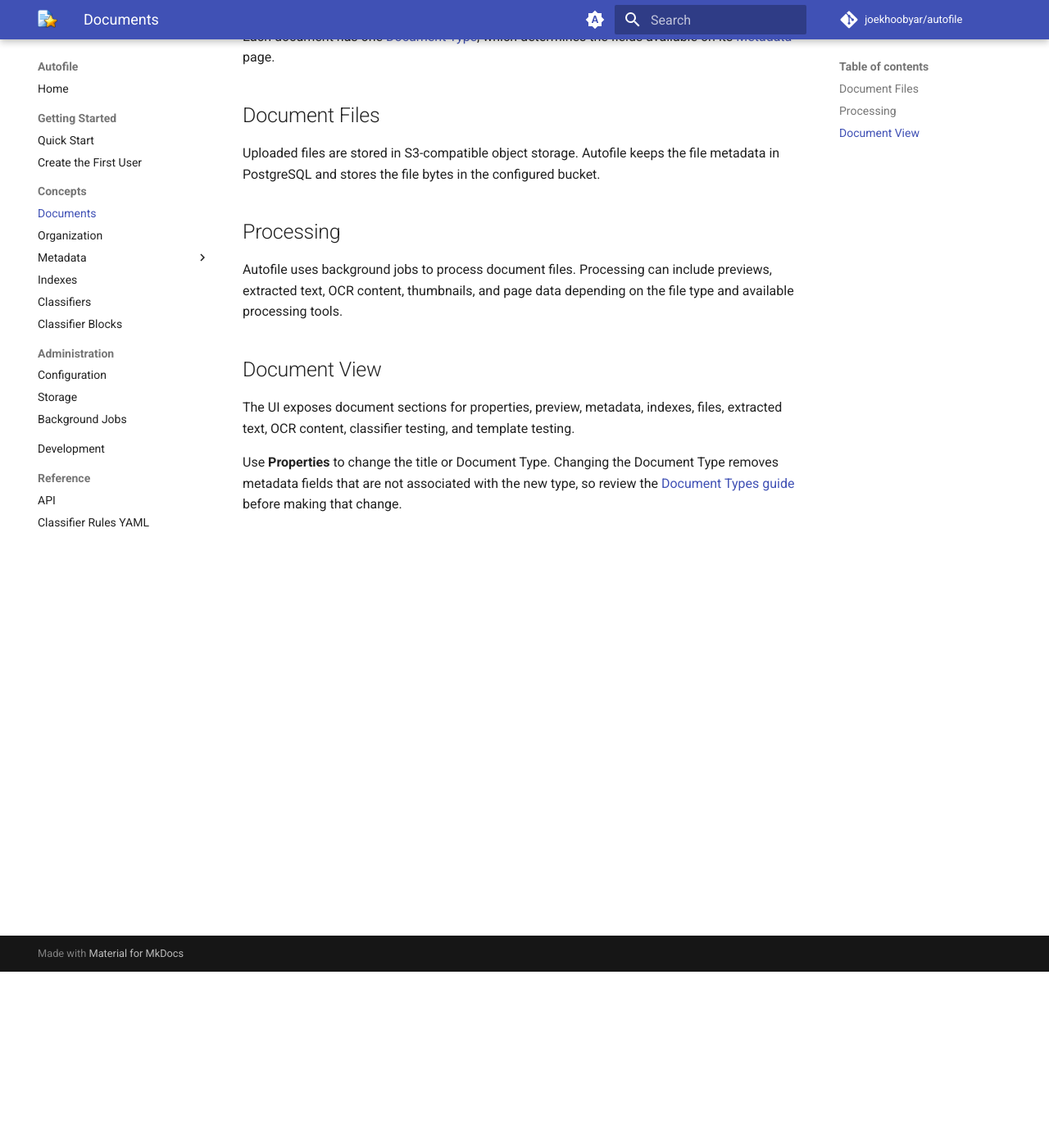
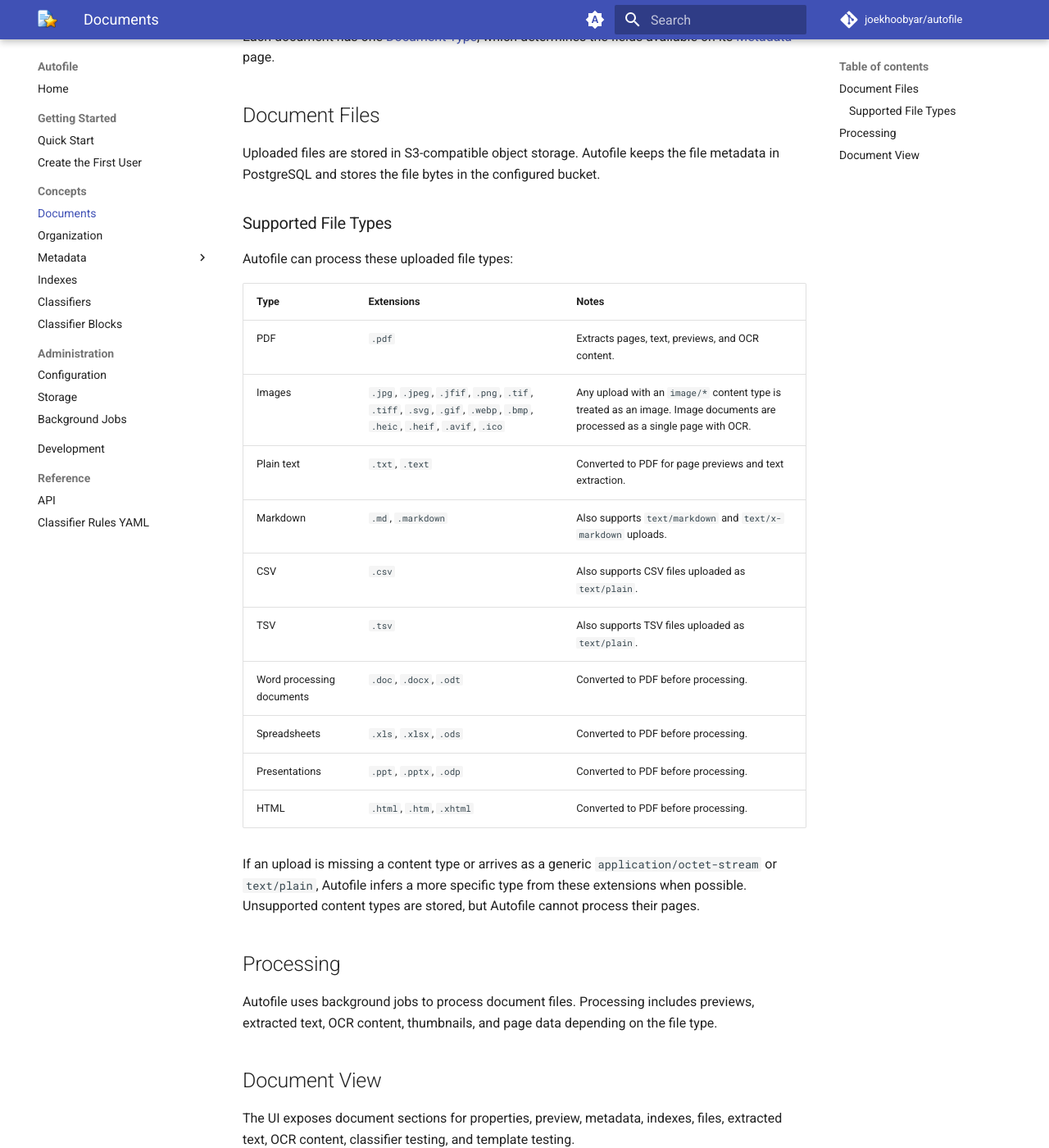
Before and after one commit to joekhoobyar/autofile, an MkDocs documentation site: the page built from docs/concepts/documents.md, in a window 1280 px wide and 1400 px high, scrolled down 215 px. Shown: the whole window at 82% size. Built offline with MkDocs 1.6.1 and Material for MkDocs 9.7.7, drawn with Linux system fonts in a browser that asks for light colours; comment, search, counter and statistics services are not loaded; some of the changed text lies outside the part shown.

Commit message:
docs: list supported file types, other updates

```diff
--- a/docs/concepts/documents.md
+++ b/docs/concepts/documents.md
@@ -1,6 +1,6 @@
 # Documents
 
-Documents are the primary records in Autofile. A document can have uploaded files plus structured information such as title, metadata, tags, cabinets, and index values.
+Documents are the primary records in Autofile. A document has one or more uploaded files plus structured information such as title, metadata, tags, cabinets, and index values.
 
 Each document has one [Document Type](document-types.md), which determines the fields available on its [Metadata](document-metadata.md) page.
 
@@ -8,9 +8,28 @@ Each document has one [Document Type](document-types.md), which determines the f
 
 Uploaded files are stored in S3-compatible object storage. Autofile keeps the file metadata in PostgreSQL and stores the file bytes in the configured bucket.
 
+### Supported File Types
+
+Autofile can process these uploaded file types:
+
+| Type | Extensions | Notes |
+| --- | --- | --- |
+| PDF | `.pdf` | Extracts pages, text, previews, and OCR content. |
+| Images | `.jpg`, `.jpeg`, `.jfif`, `.png`, `.tif`, `.tiff`, `.svg`, `.gif`, `.webp`, `.bmp`, `.heic`, `.heif`, `.avif`, `.ico` | Any upload with an `image/*` content type is treated as an image. Image documents are processed as a single page with OCR. |
+| Plain text | `.txt`, `.text` | Converted to PDF for page previews and text extraction. |
+| Markdown | `.md`, `.markdown` | Also supports `text/markdown` and `text/x-markdown` uploads. |
+| CSV | `.csv` | Also supports CSV files uploaded as `text/plain`. |
+| TSV | `.tsv` | Also supports TSV files uploaded as `text/plain`. |
+| Word processing documents | `.doc`, `.docx`, `.odt` | Converted to PDF before processing. |
+| Spreadsheets | `.xls`, `.xlsx`, `.ods` | Converted to PDF before processing. |
+| Presentations | `.ppt`, `.pptx`, `.odp` | Converted to PDF before processing. |
+| HTML | `.html`, `.htm`, `.xhtml` | Converted to PDF before processing. |
+
+If an upload is missing a content type or arrives as a generic `application/octet-stream` or `text/plain`, Autofile infers a more specific type from these extensions when possible. Unsupported content types are stored, but Autofile cannot process their pages.
+
 ## Processing
 
-Autofile uses background jobs to process document files. Processing can include previews, extracted text, OCR content, thumbnails, and page data depending on the file type and available processing tools.
+Autofile uses background jobs to process document files. Processing includes previews, extracted text, OCR content, thumbnails, and page data depending on the file type.
 
 ## Document View
 
```
